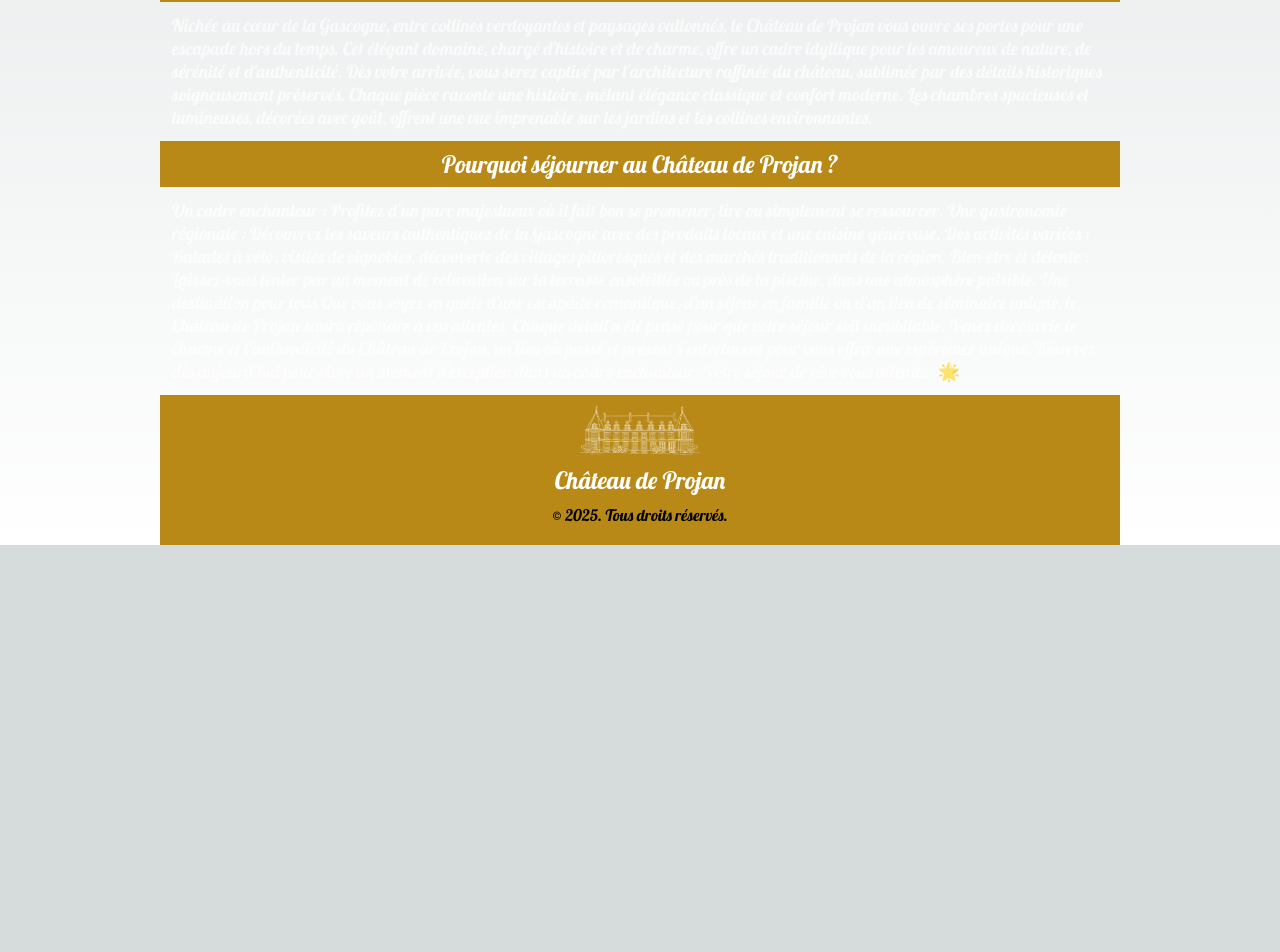
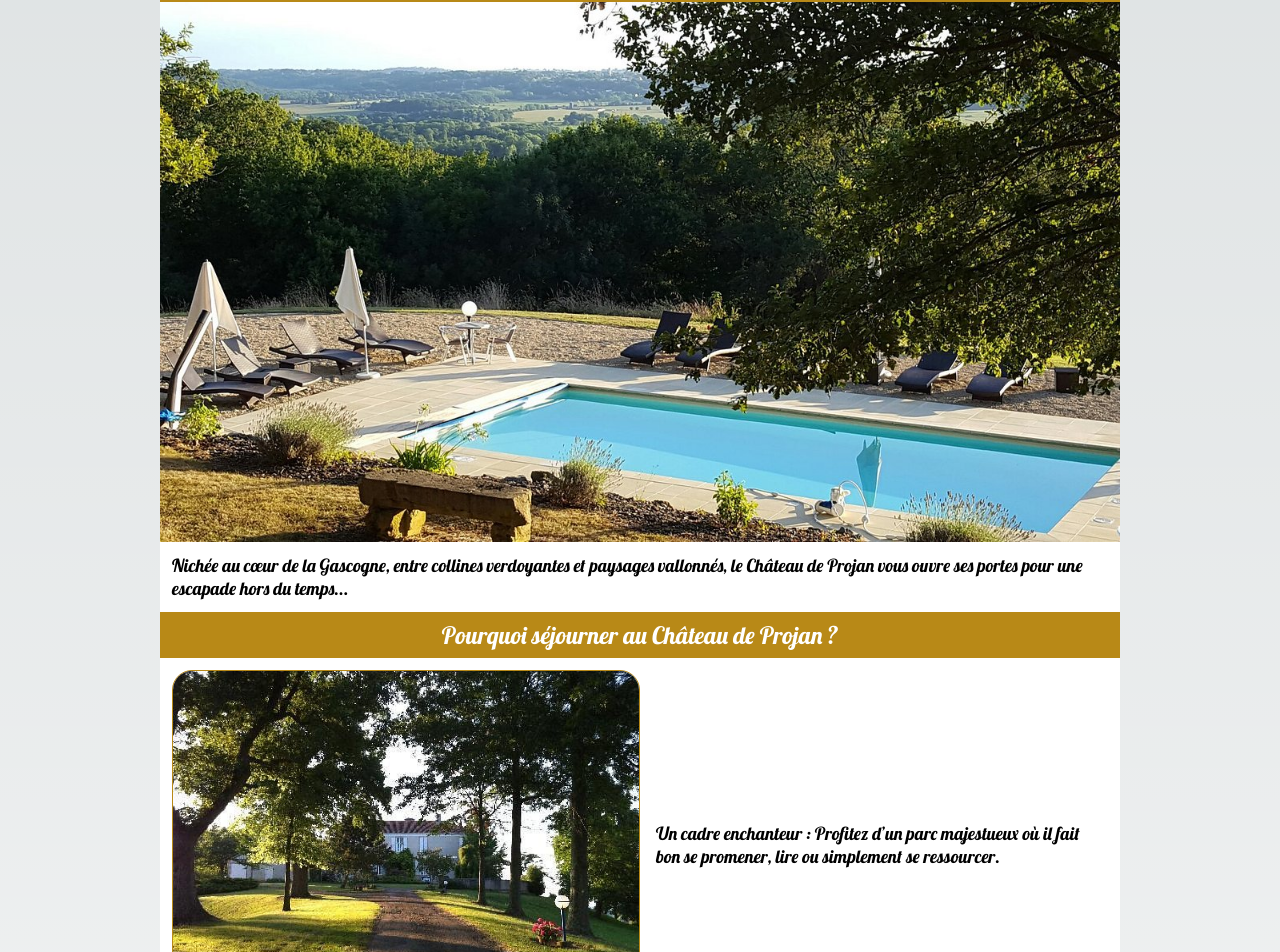
Before and after one commit to AdrienW86/Projan, a Next.js app: page / in a window 1280 px wide. Shown: the part 778-1730 px from the top of the page. Before the commit the page ends 1323 px from the top, so only its background shows below. Built offline with nearby package versions, Linux system fonts and the light colour scheme.

Commit message:
animation

```diff
--- a/app/page.module.css
+++ b/app/page.module.css
@@ -4,6 +4,7 @@
   min-height: 100vh;
   max-width: 120vh;
   margin: auto;
+  background-color: white;
 }
 
 
--- a/components/Description/Description.js
+++ b/components/Description/Description.js
@@ -1,41 +1,222 @@
-import React from 'react'
-import styles from './description.module.css'
+'use client'; // pour un projet Next.js avec hooks React
+
+import React from 'react';
+import { motion, AnimatePresence } from 'framer-motion';
+import { useInView } from 'react-intersection-observer';
+import Image from 'next/image';
+import styles from './description.module.css';
 
 export default function Description() {
+  // Utilisation de refs distincts pour chaque élément
+  const { ref: ref1, inView: inView1 } = useInView({ triggerOnce: false, threshold: 0.0 });
+  const { ref: ref2, inView: inView2 } = useInView({ triggerOnce: false, threshold: 0.0 });
+  const { ref: ref3, inView: inView3 } = useInView({ triggerOnce: false, threshold: 0.0 });
+  const { ref: ref4, inView: inView4 } = useInView({ triggerOnce: false, threshold: 0.0 });
+  const { ref: ref5, inView: inView5 } = useInView({ triggerOnce: false, threshold: 0.0 });
+  const { ref: ref6, inView: inView6 } = useInView({ triggerOnce: false, threshold: 0.0 });
+  const { ref: ref7, inView: inView7 } = useInView({ triggerOnce: false, threshold: 0.0 });
+  const { ref: ref8, inView: inView8 } = useInView({ triggerOnce: false, threshold: 0.0 });
+  const { ref: ref9, inView: inView9 } = useInView({ triggerOnce: false, threshold: 0.0 });
+  const { ref: ref10, inView: inView10 } = useInView({ triggerOnce: false, threshold: 0.0 });
+  const { ref: ref11, inView: inView11 } = useInView({ triggerOnce: false, threshold: 0.0 });
+  const { ref: ref12, inView: inView12 } = useInView({ triggerOnce: false, threshold: 0.0 });
+  const { ref: ref13, inView: inView13 } = useInView({ triggerOnce: false, threshold: 0.0 });
+
   return (
+    <AnimatePresence>
       <section className={styles.description}>
-      <h2 className={styles.h2}> Localisation </h2>
+        <div className={styles.box}>
+          <motion.h2
+            ref={ref2}
+            initial={{ opacity: 0, x: 100 }} // Animation de départ (vers la droite)
+            animate={{
+              opacity: inView2 ? 1 : 0,
+              x: inView2 ? 0 : 100,
+            }}
+            exit={{ opacity: 0, x: -100 }}
+            transition={{ duration: 1 }}
+            className={styles.h2}
+          >
+            Localisation
+          </motion.h2>
+        </div>
+
+        <motion.section className={styles.localisation}>
+          <Image
+            src="/image1.jpg"
+            alt="Vue pittoresque et charmante du Château de Projan entouré de collines"
+            width={400}
+            height={300}
+            sizes="(max-width: 600px) 100vw, (max-width: 1024px) 50vw, 33vw"
+            className={styles.image}
+          />
           <div className={styles.intro}>
-          Nichée au cœur de la Gascogne, entre collines verdoyantes
-          et paysages vallonnés, le Château de Projan vous ouvre ses
-          portes pour une escapade hors du temps. Cet élégant domaine,
-          chargé d'histoire et de charme, offre un cadre idyllique pour
-          les amoureux de nature, de sérénité et d'authenticité.
-          Dès votre arrivée, vous serez captivé par l'architecture raffinée
-          du château, sublimée par des détails historiques soigneusement préservés.
-          Chaque pièce raconte une histoire, mêlant élégance classique et confort moderne.
-          Les chambres spacieuses et lumineuses, décorées avec goût, offrent une vue
-          imprenable sur les jardins et les collines environnantes.
+            <motion.p
+              ref={ref4}
+              initial={{ opacity: 0, y: 50 }} // Paragraphe venant de bas
+              animate={{
+                opacity: inView4 ? 1 : 0,
+                y: inView4 ? 0 : 50,
+              }}
+              exit={{ opacity: 0, y: 50 }}  // Animation de sortie vers le bas
+              transition={{ duration: 0.7 }}
+            >
+              Nichée au cœur de la Gascogne, entre collines verdoyantes et paysages vallonnés, le Château de Projan vous ouvre ses portes pour une escapade hors du temps...
+            </motion.p>
           </div>
-      <h2 className={styles.h2}>  Pourquoi séjourner au Château de Projan ? </h2>
-        <div className={styles.article}>
-          Un cadre enchanteur : Profitez d’un parc majestueux où il fait bon se promener,
-          lire ou simplement se ressourcer.
+        </motion.section>
+
+        <div className={styles.box}>
+          <motion.h2
+            ref={ref3}
+            initial={{ opacity: 0, x: -100 }} // Animation de départ (vers la gauche)
+            animate={{
+              opacity: inView3 ? 1 : 0,
+              x: inView3 ? 0 : -100,
+            }}
+            exit={{ opacity: 0, x: 100 }}  // Animation de sortie vers la droite
+            transition={{ duration: 1 }}
+            className={styles.h2}
+          >
+            Pourquoi séjourner au Château de Projan ?
+          </motion.h2>
+        </div>
+
+        <div className={styles.article} >
+          <ul>
+            <li className={styles.li}>
+              <motion.img
+                ref={ref6}  // Référence unique pour cette image
+                initial={{ opacity: 0, x: -100 }} // Image venant de la droite
+                animate={{
+                  opacity: inView6 ? 1 : 0,
+                  x: inView6 ? 0 : -100,
+                }}
+                exit={{ opacity: 0, x: -100 }}
+                transition={{ duration: 1 }}
+                src="/image5.jpg"
+                alt="Vue pittoresque et charmante du Château de Projan entouré de collines"
+                width={200}
+                height={200}
+                sizes="(max-width: 600px) 100vw, (max-width: 1024px) 50vw, 33vw"
+                className={styles.picture}
+              />
+              <motion.p
+                ref={ref7}  // Référence unique pour ce paragraphe
+                initial={{ opacity: 0, x: 100 }} // Paragraphe venant de la gauche
+                animate={{
+                  opacity: inView7 ? 1 : 0,
+                  x: inView7 ? 0 : 100,
+                }}
+                exit={{ opacity: 0, x: 100 }}
+                transition={{ duration: 1 }}
+                className={styles.p}
+              >
+                Un cadre enchanteur : Profitez d’un parc majestueux où il fait bon se promener, lire ou simplement se ressourcer.
+              </motion.p>
+            </li>
+            <li className={styles.li}>
+              <motion.p
+                ref={ref8}  // Référence unique pour ce paragraphe
+                initial={{ opacity: 0, x: -100 }} // Paragraphe venant de la droite
+                animate={{
+                  opacity: inView8 ? 1 : 0,
+                  x: inView8 ? 0 : -100,
+                }}
+                exit={{ opacity: 0, x: -100 }}
+                transition={{ duration: 1 }}
+                className={styles.p}
+              >
                 Une gastronomie régionale : Découvrez les saveurs authentiques de la Gascogne
                 avec des produits locaux et une cuisine généreuse.
-          Des activités variées : Balades à vélo, visites de vignobles,
-          découverte des villages pittoresques et des marchés traditionnels de la région.
-          Bien-être et détente : Laissez-vous tenter par un moment de relaxation sur la
-          terrasse ensoleillée ou près de la piscine, dans une atmosphère paisible.
-          Une destination pour tous
-          Que vous soyez en quête d'une escapade romantique, d'un séjour en famille
-          ou d’un lieu de séminaire unique, le Château de Projan saura répondre à vos attentes.
-          Chaque détail a été pensé pour que votre séjour soit inoubliable.
-          Venez découvrir le charme et l’authenticité du Château de Projan, un lieu où passé et
-          présent s’entrelacent pour vous offrir une expérience unique. Réservez dès aujourd’hui
-          pour vivre un moment d'exception dans un cadre enchanteur.
-          Votre séjour de rêve vous attend... 🌟
+              </motion.p>
+              <motion.img
+                ref={ref9}  // Référence unique pour cette image
+                initial={{ opacity: 0, x: 100 }} // Image venant de la gauche
+                animate={{
+                  opacity: inView9 ? 1 : 0,
+                  x: inView9 ? 0 : 100,
+                }}
+                exit={{ opacity: 0, x: 100 }}
+                transition={{ duration: 1 }}
+                src="/image9.jpg"
+                alt="Vue pittoresque et charmante du Château de Projan entouré de collines"
+                width={200}
+                height={200}
+                sizes="(max-width: 600px) 100vw, (max-width: 1024px) 50vw, 33vw"
+                className={styles.picture}
+              />
+            </li>
+            <li className={styles.li}>
+              <motion.img
+                ref={ref10}  // Référence unique pour cette image
+                initial={{ opacity: 0, x: -100 }} // Image venant de la droite
+                animate={{
+                  opacity: inView10 ? 1 : 0,
+                  x: inView10 ? 0 : -100,
+                }}
+                exit={{ opacity: 0, x: -100 }}
+                transition={{ duration: 1 }}
+                src="/image9.jpg"
+                alt="Vue pittoresque et charmante du Château de Projan entouré de collines"
+                width={200}
+                height={200}
+                sizes="(max-width: 600px) 100vw, (max-width: 1024px) 50vw, 33vw"
+                className={styles.picture}
+              />
+              <motion.p
+                ref={ref11}  // Référence unique pour ce paragraphe
+                initial={{ opacity: 0, x: 100 }} // Paragraphe venant de la gauche
+                animate={{
+                  opacity: inView11 ? 1 : 0,
+                  x: inView11 ? 0 : 100,
+                }}
+                exit={{ opacity: 0, x: 100 }}
+                transition={{ duration: 1 }}
+                className={styles.p}
+              >
+                Des activités variées : Balades à vélo, visites de vignobles, découverte des villages pittoresques et des marchés traditionnels de la région.
+              </motion.p>
+            </li>
+            <li className={styles.li}>
+              <motion.p
+                ref={ref12}  // Référence unique pour ce paragraphe
+                initial={{ opacity: 0, x: -100 }} // Paragraphe venant de la droite
+                animate={{
+                  opacity: inView12 ? 1 : 0,
+                  x: inView12 ? 0 : -100,
+                }}
+                exit={{ opacity: 0, x: -100 }}
+                transition={{ duration: 1 }}
+                className={styles.p}
+              >
+                Bien-être et détente : Laissez-vous tenter par un moment de relaxation sur la terrasse ensoleillée ou près de la piscine, dans une atmosphère paisible.
+              </motion.p>
+              <motion.img
+                ref={ref13}  // Référence unique pour cette image
+                initial={{ opacity: 0, x: 100 }} // Image venant de la gauche
+                animate={{
+                  opacity: inView13 ? 1 : 0,
+                  x: inView13 ? 0 : 100,
+                }}
+                exit={{ opacity: 0, x: 100 }}
+                transition={{ duration: 1 }}
+                src="/image1.jpg"
+                alt="Vue pittoresque et charmante du Château de Projan entouré de collines"
+                width={300}
+                height={300}
+                sizes="(max-width: 600px) 100vw, (max-width: 1024px) 50vw, 33vw"
+                className={styles.picture2}
+              />
+            </li>
+          </ul>
+
+          <p>
+            Venez découvrir le charme et l’authenticité du Château de Projan, un lieu où passé et présent s’entrelacent pour vous offrir une expérience unique.
+            <a href="/reservation" className={styles.ctaButton}>Réservez dès aujourd’hui</a> pour vivre un moment d'exception dans un cadre enchanteur.
+          </p>
         </div>
       </section>
-  )
+    </AnimatePresence>
+  );
 }
--- a/components/Description/description.module.css
+++ b/components/Description/description.module.css
@@ -1,18 +1,69 @@
+.box {
+    z-index: 2;
+    background-color: #b88917;
+}
+
 .h2 {
+    z-index: 2;
     padding: 8px;
     text-align: center;
     font-family: 'Lobster', sans-serif;
     font-weight: lighter;
     color: white;
-    background-color: #b88917;
+
 }
+
+.localisation {
+    display: flex;
+    flex-direction: column;
+    justify-content: center;
+    width: 100%;
+    margin: auto;
+    background-color: white;
+}
+
+.image {
+    width: 100%;
+    height: auto;
+  }
 
 .article, .intro {
     padding: 12px;
-    color: rgb(255, 255, 255);
+    color: rgb(0, 0, 0);
     font-family: 'Lobster', sans-serif;
     font-weight: lighter;
     font-size: 18px;
-    opacity: 0.7;
+    background-color: white;;
+   overflow: hidden;
+}
+
+.li {
+    display: flex;
+    margin-bottom: 30px;
+}
+
+.picture {
+    width: 50%;
+    height: auto;
+    border-radius: 20px;
+    border: 1px solid #b88917;
+}
+
+.picture2 {
+    width: 50%;
+    height: auto;
+    position: relative;
+    top: 10%;
+    border: 1px solid #b88917;
+    border-radius: 20px;
 
 }
+
+.p {
+    width: 50%;
+    height: auto;
+    padding: 16px;
+    display: flex;
+    flex-direction: column;
+    justify-content: center;
+}
--- a/package.json
+++ b/package.json
@@ -9,8 +9,10 @@
     "lint": "next lint"
   },
   "dependencies": {
+    "framer-motion": "^12.0.6",
     "next": "15.1.6",
-    "react": "19.0.0",
-    "react-dom": "19.0.0"
+    "react": "^18.2.0",
+    "react-dom": "^18.2.0",
+    "react-intersection-observer": "^9.15.1"
   }
 }
```
Also changed, not shown: components/Test/Test.jsx (added, +15 -0 lines), 1 other file (tests, documents, lock files or other folders). Lines whose indentation alone changed are shown as unchanged.
